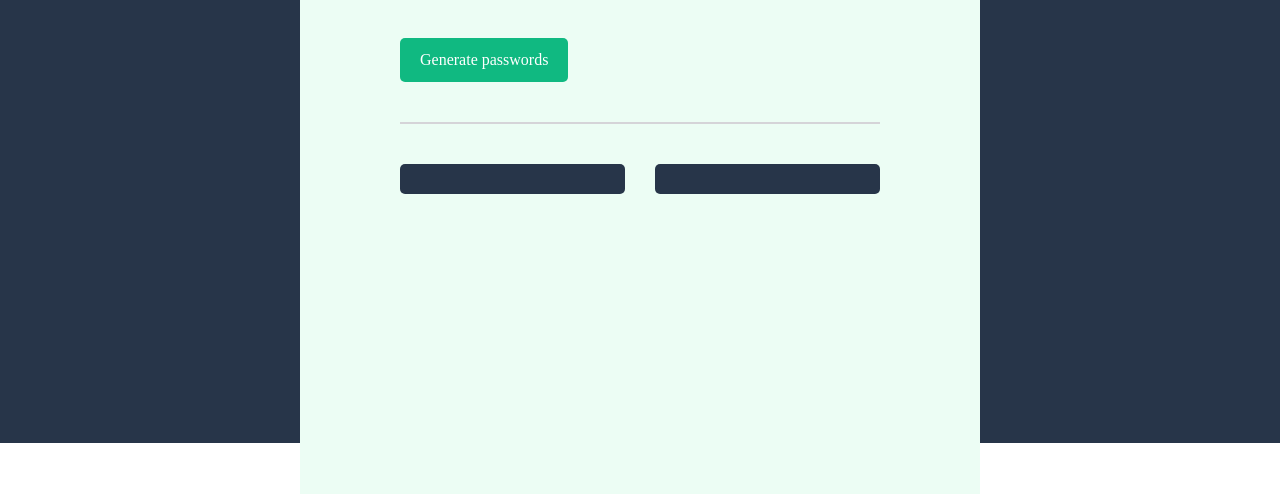
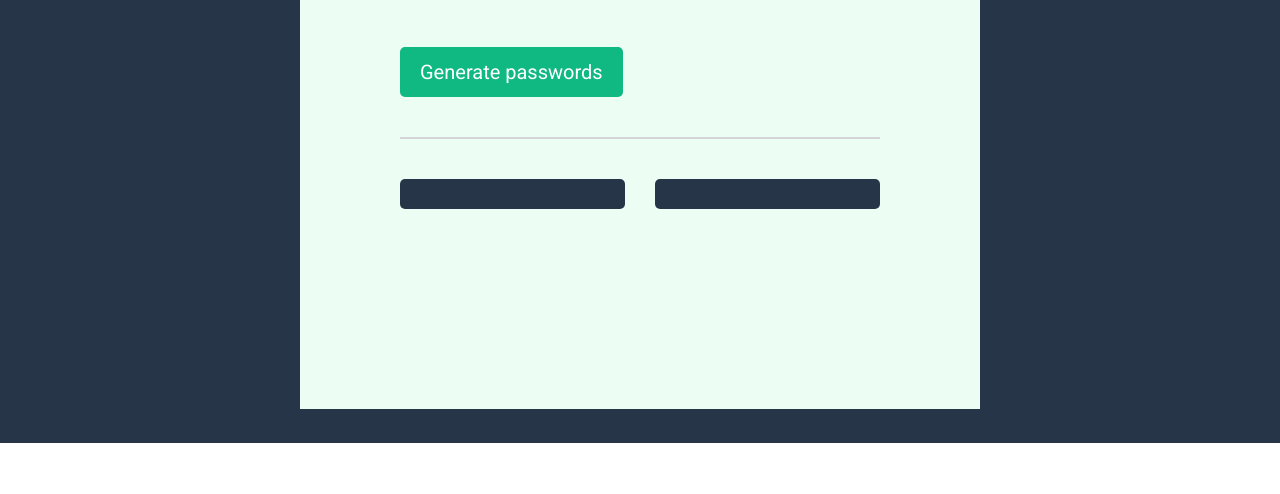
Before and after one commit to lawlawson/password-generator, a plain HTML site: page index.html in a window 1280 px wide. Shown: the part 357-851 px from the top of the page. After the commit the page ends 800 px from the top, so only its background shows below. Drawn offline with Linux system fonts and the light colour scheme.

Commit message:
added roboto font

```diff
--- a/style.css
+++ b/style.css
@@ -1,3 +1,4 @@
+@import url('https://fonts.googleapis.com/css2?family=Roboto:ital,wght@0,100;0,300;0,400;0,500;0,700;0,900;1,100;1,300;1,400;1,500;1,700;1,900&display=swap');
 /* Basic CSS Reset */
 *,
 *::before,
@@ -10,8 +11,9 @@
 html,
 body {
   height: 100%;
-  font-size: 100%; /* Set default font size to 16px */
+  font-size: 20px; /* Set default font size to 16px */
   line-height: 1.5;
+  font-family: 'Roboto', sans-serif;
 }
 
 body {
@@ -58,7 +60,7 @@ ol {
 
 .main {
   background-color: #ecfdf4;
-  padding: 300px 100px;
+  padding: 200px 100px;
   margin: 0 300px;
 }
 
@@ -96,7 +98,7 @@ button {
   padding: 15px 30px;
   text-align: center;
   text-decoration: none;
-  font-size: 16px;
+  font-size: 20px;
   border-radius: 5px;
   width: 50%;
 }
```
